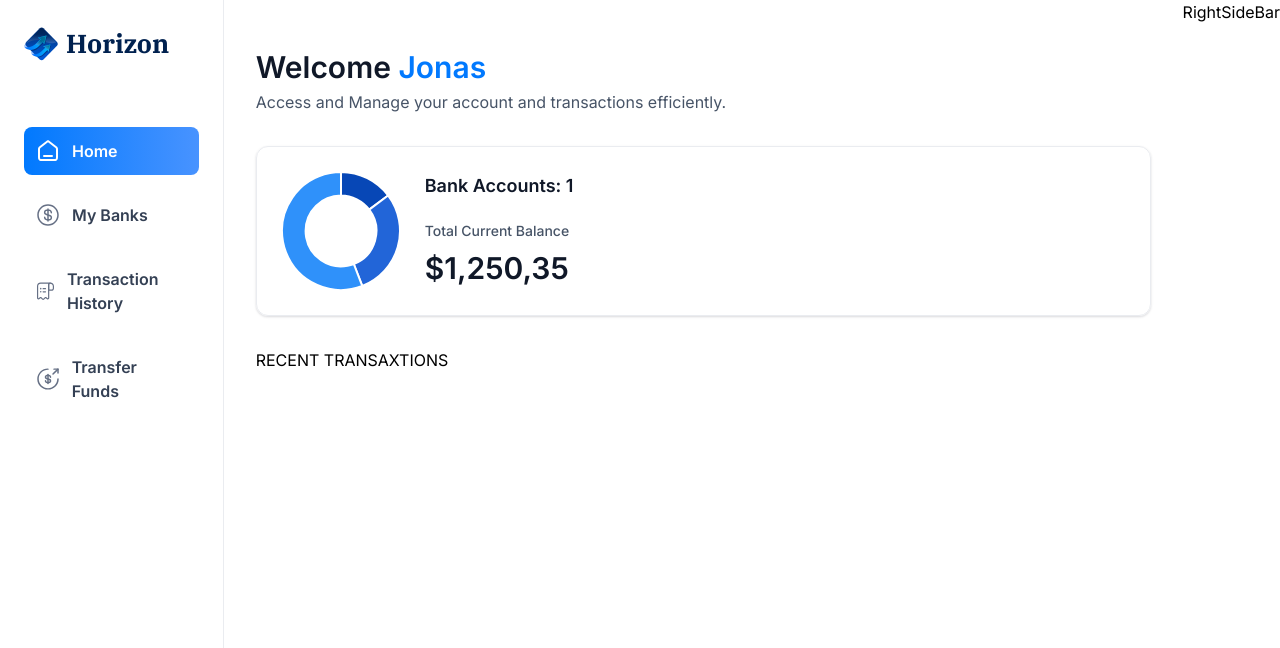
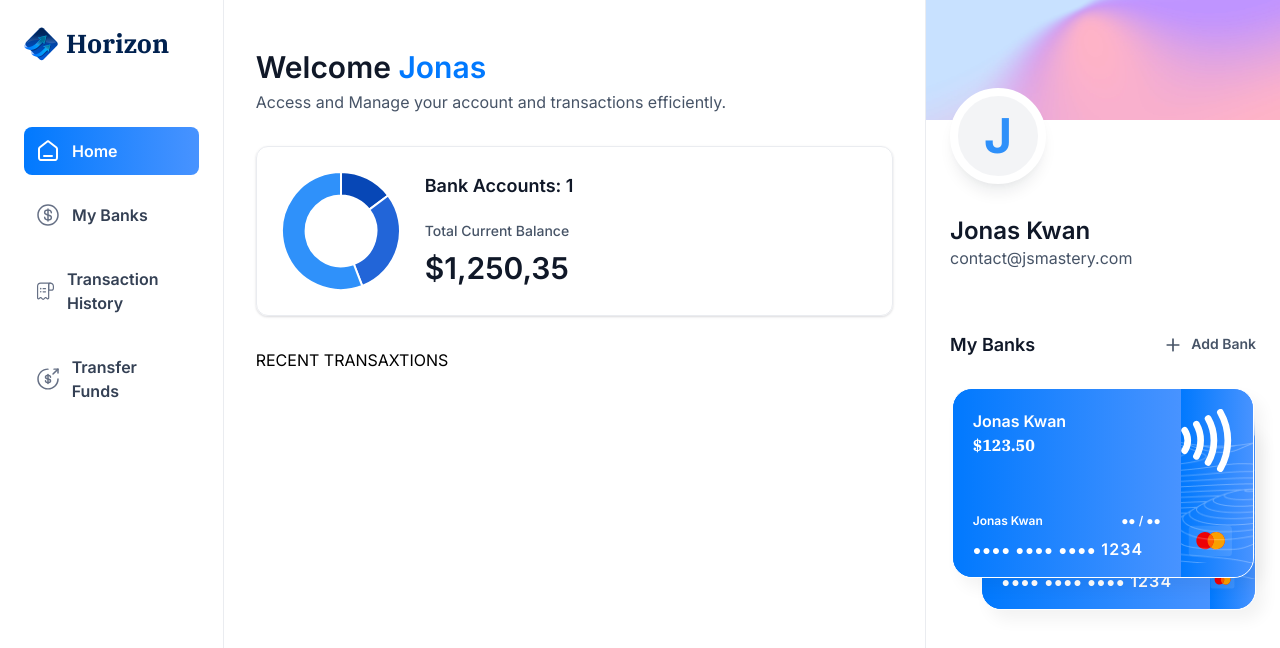
Before and after one commit to KwanJunEr/Horizon, a Next.js app: page / in a window 1280 px wide. Shown: the top 648 px of the page. Built offline with nearby package versions, Linux system fonts and the light colour scheme.

Commit message:
completed Partially on RightSideBar component as well as setting the complete routes

```diff
--- /dev/null
+++ b/app/(root)/my-banks/page.tsx
@@ -0,0 +1,11 @@
+import React from 'react'
+
+const MyBanks = () => {
+  return (
+    <div>
+      My Banks
+    </div>
+  )
+}
+
+export default MyBanks
--- a/app/(root)/page.tsx
+++ b/app/(root)/page.tsx
@@ -5,7 +5,7 @@ import React from 'react'
 
 const Home = () => {
 
-const loggedIn = {firstName: 'Jonas'};
+const loggedIn = {firstName: 'Jonas', lastName: "Kwan", email: "contact@jsmastery.com"};
   return (
    <section className='home'>
         <div className='home-content'>
@@ -28,7 +28,7 @@ const loggedIn = {firstName: 'Jonas'};
         <RightSideBar
         user = {loggedIn}
         transactions = {[]}
-        banks = {[]}
+        banks = {[{ currentBalance: 123.50}, {currentBalance : 500.50}]}
         />
    </section>
   )
--- /dev/null
+++ b/app/(root)/payment-transfer/page.tsx
@@ -0,0 +1,11 @@
+import React from 'react'
+
+const Transfer = () => {
+  return (
+    <div>
+      Transfer
+    </div>
+  )
+}
+
+export default Transfer
--- /dev/null
+++ b/app/(root)/transaction-history/page.tsx
@@ -0,0 +1,11 @@
+import React from 'react'
+
+const Transactions = () => {
+  return (
+    <div>
+      Transaction History
+    </div>
+  )
+}
+
+export default Transactions
--- /dev/null
+++ b/components/BankCard.tsx
@@ -0,0 +1,66 @@
+import React from 'react'
+import Link from 'next/link'
+import { formatAmount } from '@/lib/utils'
+import Image from 'next/image'
+
+const BankCard = ({account, userName, showBalance = true}: CreditCardProps) => {
+  return (
+    <div className='flex flex-col'>
+      <Link href ={"/"} className="bank-card">
+        <div className='bank-card_content'>
+            <div>
+                <h1 className='text-16 font-semibold text-white'>
+                    {account.name || userName }
+                </h1>
+                <p className='font-ibm-plex-serif font-black text-white'>
+                    {formatAmount(account.currentBalance)}
+                </p>
+            </div>
+
+            <article className='flex flex-col gap-2'>
+                <div className='flex justify-between'>
+                    <h1 className='text-12 font-semibold text-white'>
+                        {userName}
+                    </h1>
+                    <h2 className='text-12 font-semibold text-white'>
+                    ●● / ●●
+                    </h2>
+                </div>
+                <p className='text-14 font-semibold tracking-[1.1px] text-white'>
+                ●●●● ●●●● ●●●● <span className='text-16'>
+                        {account.mask || 1234}
+                    </span>
+                </p>
+            </article>
+        </div>
+        <div className='bank-card_icon'>
+            <Image
+                src ="/icons/Paypass.svg"
+                width={70}
+                height={24}
+                alt='pay'
+            />
+            <Image
+                src = "/icons/mastercard.svg"
+                width={45}
+                height={32}
+                alt='mastercard'
+                className='ml-5'
+            />
+        </div>
+
+        <Image
+            src ="/icons/lines.png"
+            width={316}
+            height={190}
+            alt='lines'
+            className='absolute top-0 left-0 '
+        />
+      </Link>
+
+      {/*COPY*/}
+    </div>
+  )
+}
+
+export default BankCard
--- a/components/RightSideBar.tsx
+++ b/components/RightSideBar.tsx
@@ -1,10 +1,61 @@
 import React from 'react'
+import Link from 'next/link'
+import Image from 'next/image'
+import BankCard from './BankCard'
 
 const RightSideBar = ({user, transactions, banks}: RightSidebarProps) => {
   return (
-    <div>
-      RightSideBar
-    </div>
+    <aside className='right-sidebar'>
+      <section className='flex flex-col pb-8'>
+      <div  className='profile-banner'/>
+      <div className='profile'>
+        <div className='profile-img'>
+          <span className='text-5xl font-bold text-blue-500'>{user.firstName[0]}</span>
+        </div>
+        <div className='profile-details'>
+          <h1 className='profile-name'>
+            {user.firstName} {user.lastName}
+          </h1>
+          <p className='profile-email'>
+          {user.email}
+          </p>
+        </div>
+      </div>
+      </section>
+
+      <section className='banks'>
+        <div className='flex w-full justify-between'>
+          <h2 className='header-2'>My Banks</h2>
+          <Link href="/" className="flex gap-2">
+            <Image src="/icons/plus.svg" width={20} height={20} alt='plus'  />
+            <h2 className='text-14 font-semibold text-gray-600'>Add Bank</h2>
+          </Link>
+        </div>
+
+        {banks?.length > 0 && (
+          <div className='relative flex flex-1 flex-col items-center justify-center gap-5'>
+              <div className='relative z-10'>
+                  <BankCard
+                  key={banks[0].$id}
+                  account= {banks[0]}
+                  userName = {`${user.firstName} ${user.lastName}`}
+                  showBalance = {false}
+                  />
+              </div>
+              {banks[1] && (
+                <div className='absolute right-0 top-8 z-0 w-[90%]'>
+                 <BankCard
+                  key={banks[1].$id}
+                  account= {banks[0]}
+                  userName = {`${user.firstName} ${user.lastName}`}
+                  showBalance = {false}
+                 />
+                </div>
+              ) }
+          </div>
+        )}
+      </section>
+    </aside>
   )
 }
 
```
